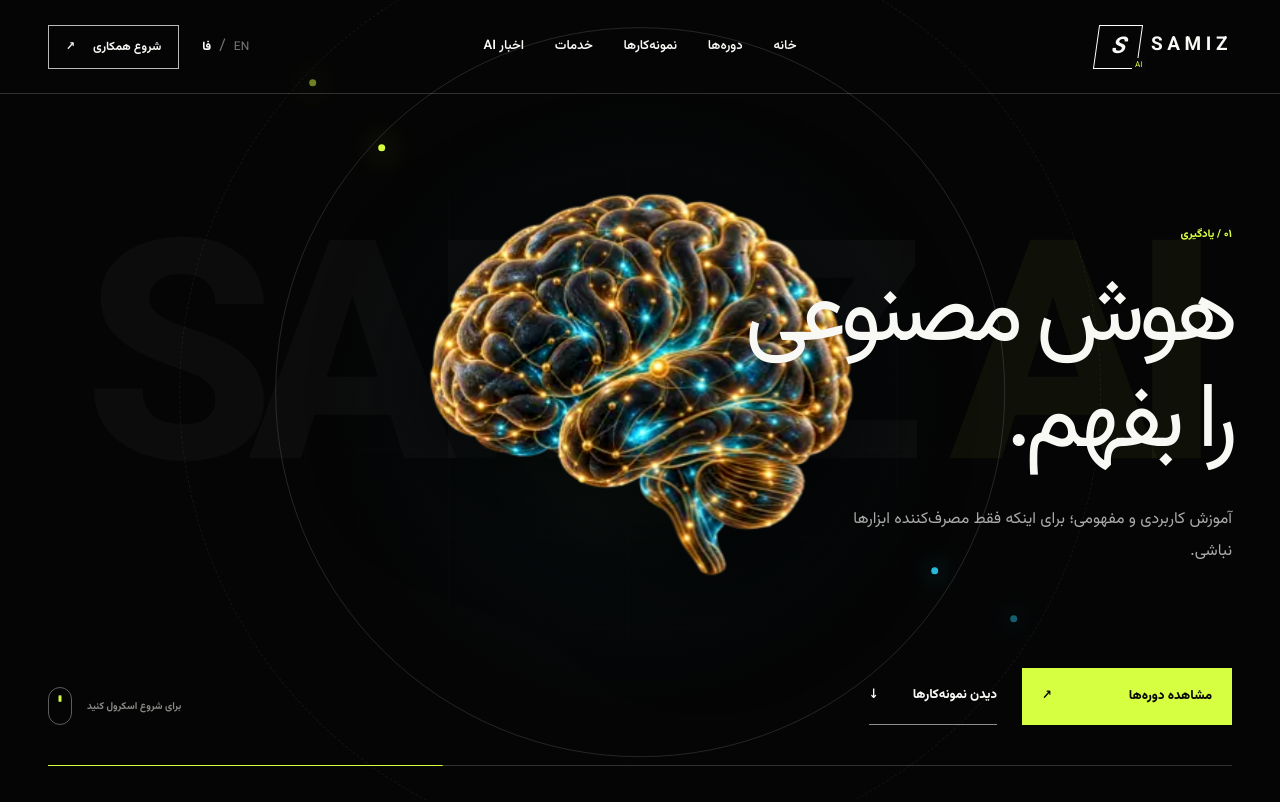
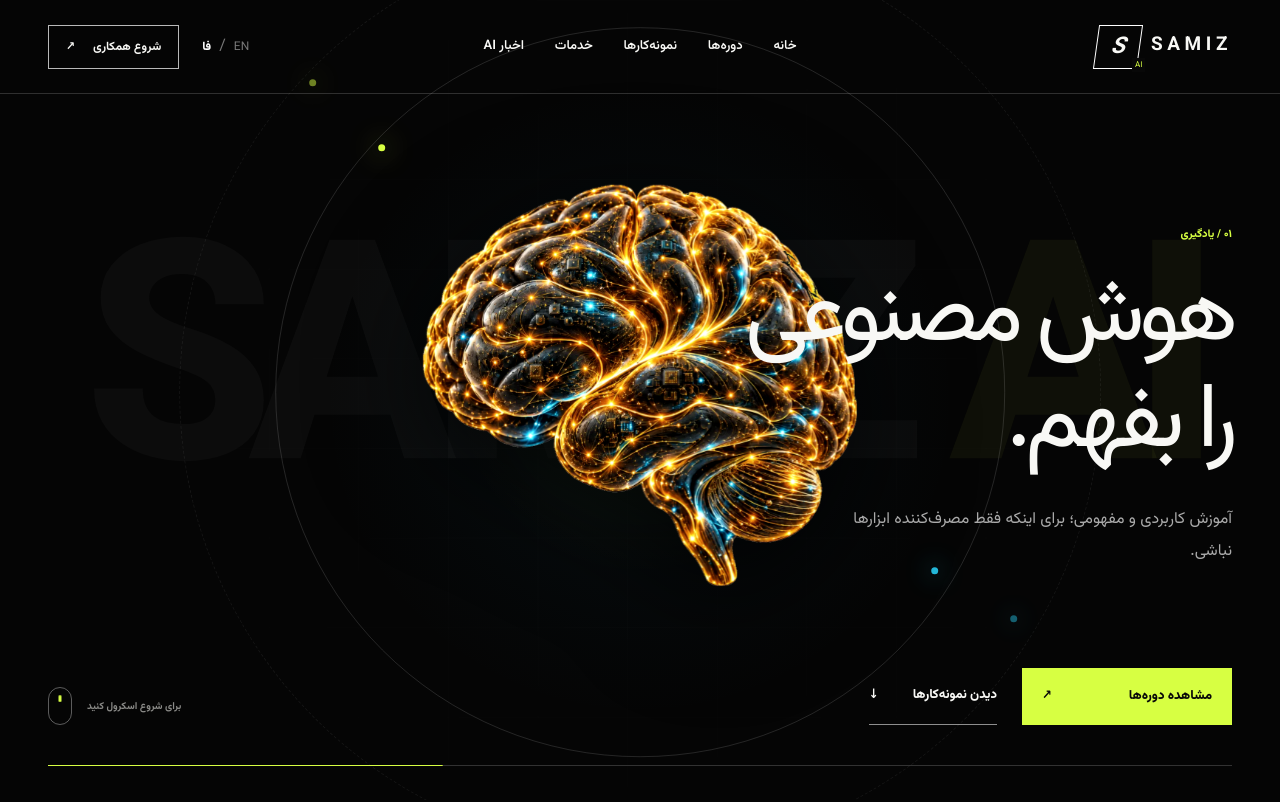
Before and after one commit to hamedsamz/samiz-ai-website, a Next.js app: page / in a window 1280 px wide. Shown: the top 802 px of the page. Built offline with nearby package versions, Linux system fonts and the light colour scheme; a web font is replaced by a local one.

Commit message:
Upgrade hero brain to high-detail artwork

```diff
--- a/app/page.tsx
+++ b/app/page.tsx
@@ -205,8 +205,8 @@ export default function Home() {
           <div className="neo-orbit orbit-two" aria-hidden="true" />
           <div className="neo-brain-scene" aria-hidden="true">
             <span className="neo-brain-core" />
-            <img className="neo-brain brain-left" src="/images/ai-brain-header.webp" alt="" />
-            <img className="neo-brain brain-right" src="/images/ai-brain-header.webp" alt="" />
+            <img className="neo-brain brain-left" src="/images/ai-brain-hero-hd.webp" alt="" />
+            <img className="neo-brain brain-right" src="/images/ai-brain-hero-hd.webp" alt="" />
           </div>
 
           <div className="neo-scroll-brand" aria-hidden="true">SAMIZ <i>AI</i></div>
```
Also changed, not shown: public/images/ai-brain-hero-hd.webp (added).
